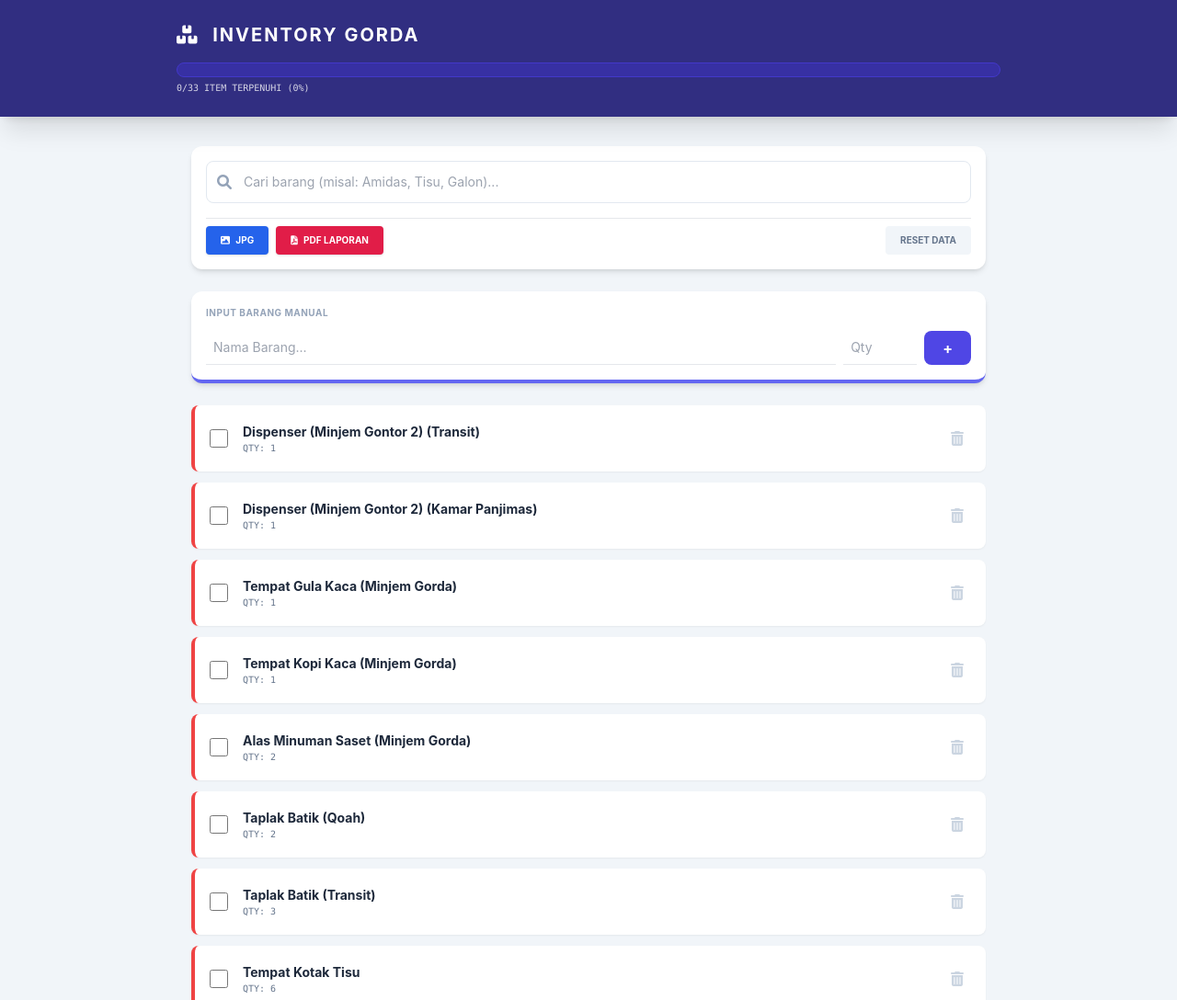
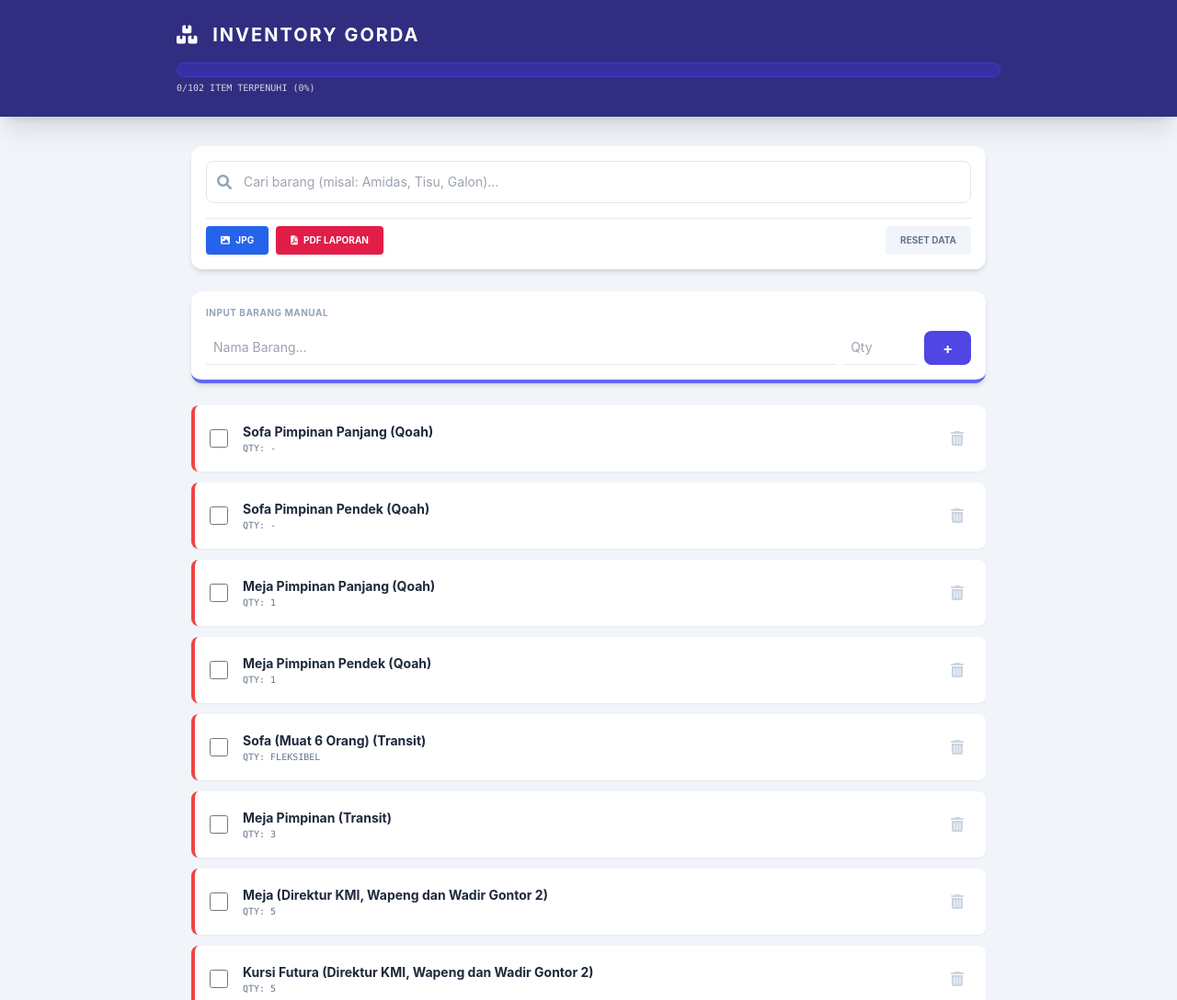
Before and after one commit to fatahnafm-Project/ceklist-barang-kebutuhan-PANJIMAS, a plain HTML site: page index.html in a window 1280 px wide. Shown: the top 1088 px of the page at 92% size. Drawn offline with nearby package versions, Linux system fonts and the light colour scheme.

Commit message:
Update index.html

```diff
--- a/index.html
+++ b/index.html
@@ -71,39 +71,142 @@
     <script>
         // Data Gabungan dari PDF & Input List User
         const initialData = [
-            { n: "Dispenser (Minjem Gontor 2) (Transit)", q: "1" },
-            { n: "Dispenser (Minjem Gontor 2) (Kamar Panjimas)", q: "1" },
-            { n: "Tempat Gula Kaca (Minjem Gorda)", q: "1" },
-            { n: "Tempat Kopi Kaca (Minjem Gorda)", q: "1" },
-            { n: "Alas Minuman Saset (Minjem Gorda)", q: "2" },
-            { n: "Taplak Batik (Qoah)", q: "2" },
-            { n: "Taplak Batik (Transit)", q: "3" },
-            { n: "Tempat Kotak Tisu", q: "6" },
-            { n: "Sendok Makan Besi", q: "25 (-20)" },
+            /* =========================
+               FURNITUR & PERABOT
+            ========================= */
+
+            { n: "Sofa Pimpinan Panjang (Qoah)", q: "-" },
+            { n: "Sofa Pimpinan Pendek (Qoah)", q: "-" },
+            { n: "Meja Pimpinan Panjang (Qoah)", q: "1" },
+            { n: "Meja Pimpinan Pendek (Qoah)", q: "1" },
+            { n: "Sofa (Muat 6 Orang) (Transit)", q: "Fleksibel" },
+            { n: "Meja Pimpinan (Transit)", q: "3" },
+            { n: "Meja (Direktur KMI, Wapeng dan Wadir Gontor 2)", q: "5" },
+            { n: "Kursi Futura (Direktur KMI, Wapeng dan Wadir Gontor 2)", q: "5" },
+            { n: "Sarung Kursi (Direktur KMI, Wapeng dan Wadir Gontor 2)", q: "5" },
+            { n: "Meja KMI", q: "11" },
+            { n: "Kursi Futura", q: "15" },
+            { n: "Kasur", q: "Fleksibel" },
+            { n: "Jemuran Baju", q: "3" },
+            { n: "Kulkas", q: "-" },
+            { n: "Dispenser", q: "3" },
+
+            /* =========================
+               DEKORASI & INTERIOR
+            ========================= */
+
+            { n: "Taplak Meja Gontor 2 Direktur KMI, Wapeng dan Wadir Gontor 2", q: "3" },
+            { n: "Taplak Meja Panjimas", q: "11" },
+            { n: "Taplak Emas (Qoah)", q: "3" },
+            { n: "Taplak Emas (Transit)", q: "3" },
+            { n: "Cermin Amen Gorda (Transit)", q: "2" },
+            { n: "Cermin Amen Gorda (Kamar)", q: "2" },
+            { n: "Gorden", q: "10" },
+            { n: "Tulisan Password Wifi Di Transit", q: "3" },
+
+            /* =========================
+               PERALATAN MAKAN
+            ========================= */
+
+            { n: "Piring Ceper Pimpinan", q: "3" },
+            { n: "Piring Ceper (Transit)", q: "3" },
+            { n: "Piring Makan Biasa Penguji", q: "25" },
+            { n: "Piring Biasa Buat Toam Bal-Balan Kelas 6", q: "40" },
+            { n: "Gelas Tangkai", q: "3" },
+            { n: "Tutup Gelas Tangkai", q: "3" },
+            { n: "Sendok Makan Besi", q: "25" },
+            { n: "Sendok Plastik Besar", q: "5 Slop" },
+            { n: "Sendok Plastik Kecil", q: "4 Pack" },
+            { n: "Nampan", q: "4" },
+            { n: "Mangkuk", q: "25" },
             { n: "Tudung Saji", q: "3" },
-            { n: "Mangkuk", q: "25" },
-            { n: "Sendok Bebek", q: "25" },
+            { n: "Tempat Amidas Gelas", q: "6" },
+
+            /* =========================
+               KONSUMSI & MINUMAN
+            ========================= */
+
+            { n: "Amidas Gelas 220 ml", q: "90 Dus" },
+            { n: "Amidas Botol 600 ml", q: "5 Dus" },
+            { n: "Amidas Galon", q: "15 Galon" },
             { n: "Galon (Transit, Panjimas dan Kelas 6)", q: "16" },
+            { n: "Bal-Balan Pedes", q: "2 Bal (Fleksibel)" },
+            { n: "Bal-Balan Gurih", q: "8 Bal (Fleksibel)" },
+            { n: "Bal-Balan Manis", q: "3 Bal (Fleksibel)" },
+            { n: "Parcel Buah", q: "9 Parcel tiap ujian" },
+            { n: "Toam Toples Ust Suyuh", q: "6-8 Jenis" },
+            { n: "Snak DDC", q: "Fleksibel" },
+            { n: "Minuman Saset Panitia", q: "Fleksibel" },
+            { n: "Minuman Kulkas", q: "Fleksibel" },
+            { n: "Aneka Minuman Saset", q: "Fleksibel" },
+            { n: "Aneka Suplemen Kesehatan", q: "Fleksibel" },
+
+            /* =========================
+               KEBERSIHAN
+            ========================= */
+
+            { n: "Sapu Kamar (Ijuk)", q: "Fleksibel" },
+            { n: "Sapu Lidi", q: "Fleksibel" },
+            { n: "Pel Pelan", q: "4" },
+            { n: "Superpel", q: "2" },
+            { n: "Sikat WC", q: "5" },
+            { n: "Vixal", q: "5" },
+            { n: "Rinso", q: "2" },
+            { n: "Sikat Cuci Baju", q: "2" },
+            { n: "Tempat Sampah (Transit + Kamar Mandi Transit)", q: "8" },
+            { n: "Tempat Sampah Gedhe (Kamar Panjimas)", q: "3" },
             { n: "Kresek Sampah (Kamar Panjimas)", q: "4" },
             { n: "Kresek Sampah (Transit)", q: "2" },
             { n: "Kresek Bontrot (Transit)", q: "5 Pack" },
+
+            /* =========================
+               KAMAR MANDI
+            ========================= */
+
+            { n: "Sabun Mandi Cair Besar (Kamar Mandi Transit)", q: "2" },
+            { n: "Sabun Mandi Cair Besar (Kamar Mandi Panjimas)", q: "3" },
+            { n: "Sabun Muka", q: "3" },
+            { n: "Sabun Cuci Tangan", q: "1" },
+            { n: "Odol", q: "3" },
+            { n: "Sikat Gigi", q: "6" },
+            { n: "Listerin", q: "3" },
+            { n: "Handuk (Kamar Mandi Transit)", q: "2" },
+            { n: "Handuk (Kamar Mandi Panjimas)", q: "5" },
+            { n: "Handuk Lap di Washtafle", q: "1" },
+            { n: "Pengharum Ruangan", q: "2" },
+            { n: "Pengharum Ruangan (Kamar Panjimas)", q: "1" },
+            { n: "Pengharum Kamar Mandi (Kamar Mandi Transit)", q: "2" },
+            { n: "Kapur Barus (Kamar Mandi Transit)", q: "6" },
+            { n: "Kapur Barus (Kamar Mandi Panjimas)", q: "3" },
+            { n: "Ember Tempat Air (Kamar Mandi Panjimas)", q: "2" },
+            { n: "Gayung (Kamar Mandi Panjimas)", q: "2" },
+
+            /* =========================
+               PERLENGKAPAN UMUM
+            ========================= */
+
+            { n: "Terminal Listrik (Transit)", q: "1" },
+            { n: "Terminal Listrik (Kamar)", q: "Fleksibel" },
+            { n: "Paku Payung", q: "Fleksibel" },
+            { n: "Hanger", q: "30" },
+            { n: "Gantungan Baju (Kamar Mandi Transit)", q: "2" },
+            { n: "Gantungan Baju Di Dalam Kamar Panjimas", q: "7" },
+            { n: "Gantungan Di Kamar Mandi (Kamar Mandi Panjimas)", q: "3" },
+            { n: "Tisu Kotak Kardus", q: "20 (-10)" },
+            { n: "Tisu Kecil Tepos", q: "50" },
+            { n: "Tisu Besar (Transit)", q: "1" },
+            { n: "Tisu Besar (Kamar Panjimas)", q: "3" },
+            { n: "Tisu Besar (Tempat Refill Konsumtor)", q: "2" },
+            { n: "Plastik Wrapping", q: "3" },
             { n: "Toples (Transit)", q: "10" },
             { n: "Toples Rodong (Kamar Panjimas)", q: "4" },
             { n: "Rodong Krupuk (Transit)", q: "1" },
-            { n: "Gelas Kertas (Kamar Panjimas)", q: "8 Slop" },
-            { n: "Gelas Kertas (Transit)", q: "5 Slop" },
-            { n: "Gelas Plastik (Kamar Panjimas)", q: "5 Slop" },
-            { n: "Sendok Plastik Besar", q: "5 Slop" },
-            { n: "Pengharum Ruangan", q: "2" },
-            { n: "Kapur Barus (Kamar Mandi Transit)", q: "6" },
-            { n: "Handuk (Kamar Mandi Panjimas)", q: "5" },
-            { n: "Amidas Botol 600 ml", q: "5 Dus" },
-            { n: "Amidas Gelas 220 ml", q: "90 Dus" },
-            { n: "Amidas Galon", q: "15 Galon" },
-            { n: "Parcel Buah Sekali Ujian", q: "9 Parcel" },
-            { n: "Ember Tempat Air (Kamar Mandi Panjimas)", q: "2" },
-            { n: "Gayung (Kamar Mandi Panjimas)", q: "2" },
-            { n: "Pemanggang Roti", q: "1" }
+            { n: "Tempat Minuman Saset (Kamar Panjimas)", q: "1" },
+            { n: "Tempat Kopi (Kamar Panjimas)", q: "1" },
+            { n: "Pisau Selai", q: "2" },
+            { n: "Pisau Potong", q: "2" },
+            { n: "Asbak", q: "3" },
+            { n: "Pemanggang Roti", q: "2" }
         ];
 
         let inventory = JSON.parse(localStorage.getItem('gorda_v3')) || initialData.map((d, i) => ({...d, id: Date.now() + i, done: false}));
```
